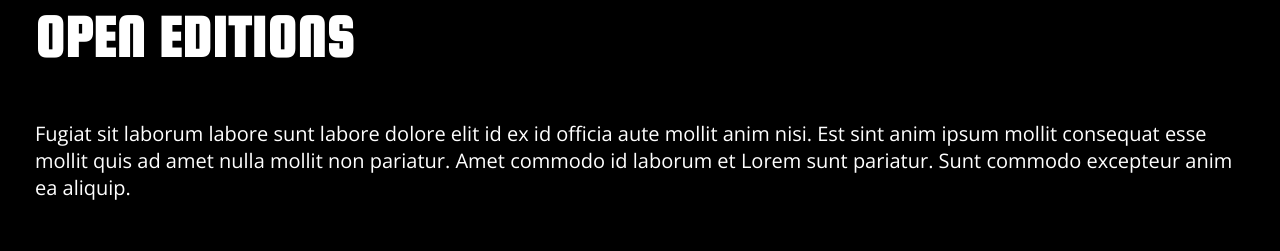
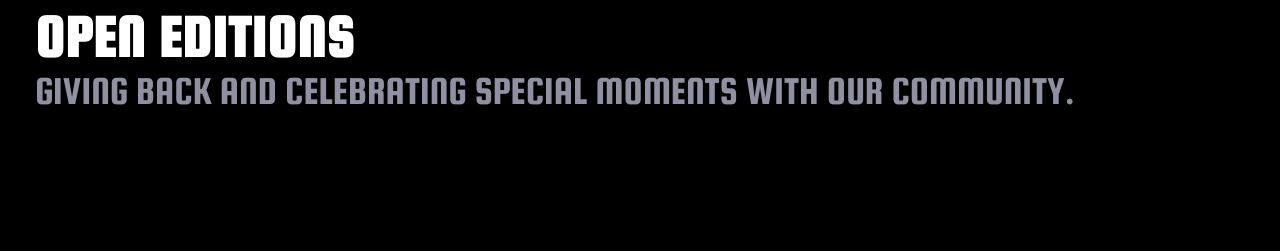
Before and after one commit to ickas/themeans.creator, a Next.js app: page /openeditionmeans in a window 1280 px wide. Shown: the part 226-477 px from the top of the page. Built offline with nearby package versions, Linux system fonts and the light colour scheme.

Commit message:
chore: update copy

```diff
--- a/app/openeditionmeans/page.tsx
+++ b/app/openeditionmeans/page.tsx
@@ -11,12 +11,9 @@ export default function OpenEditions() {
     <main className={styles.wrapper}>
       <div className={styles.hero}>
         <h1>Open Editions</h1>
-        <p>
-          Fugiat sit laborum labore sunt labore dolore elit id ex id officia
-          aute mollit anim nisi. Est sint anim ipsum mollit consequat esse
-          mollit quis ad amet nulla mollit non pariatur. Amet commodo id laborum
-          et Lorem sunt pariatur. Sunt commodo excepteur anim ea aliquip.
-        </p>
+        <span>
+          Giving back and celebrating special moments with our community.
+        </span>
       </div>
       <Gallery items={openEditions} />
     </main>
--- a/app/openeditionmeans/styles.module.css
+++ b/app/openeditionmeans/styles.module.css
@@ -9,16 +9,9 @@
   padding-top: calc(var(--sectionMargin) + var(--navbarHeight));
 }
 
-.hero h1 {
-  margin-bottom: var(--sectionInsideMargin);
+.hero > span {
+  font-family: var(--font-squada-one);
+  font-size: 2.5rem; /* 40px */
+  color: var(--grey400);
+  text-transform: uppercase;
 }
-
-.hero a {
-  color: var(--blue500);
-  text-decoration: none;
-  transition-duration: var(--hoverTransitionDuration);
-}
-
-.hero a:hover {
-  color: var(--blue600);
-}
--- a/app/season2-5means/page.tsx
+++ b/app/season2-5means/page.tsx
@@ -11,7 +11,7 @@ export default function TheMeansSzn2() {
   return (
     <main className={styles.wrapper}>
       <div className={styles.hero}>
-        <h1>This is your Means heads up page for mints. </h1>
+        <h1>This is your Means heads up page for mints.</h1>
         <p>
           To keep up with new drops, use this page as a reference and guide to
           minting URLs. To stay even more on top of things, follow us on{" "}
--- a/app/ui/NavBar/navigation-menu/index.tsx
+++ b/app/ui/NavBar/navigation-menu/index.tsx
@@ -51,17 +51,20 @@ const NavigationMenuDemo = () => {
           </NavigationMenu.Trigger>
           <NavigationMenu.Content className="NavigationMenuContent">
             <ul className="List one">
-              <ListItem href="/openeditionmeans" title="Open Editions">
-                Ut exercitation sint pariatur eu duis ex culpa.
+              <ListItem
+                href="/openeditionmeans"
+                title="The Means Open Editions"
+              >
+                Giving back and celebrating special moments with our community
               </ListItem>
               <ListItem href="/whatdoyoumeanmeans" title="What Do You Mean?">
-                Ut exercitation sint pariatur eu duis ex culpa.
+                Where The Means go to have fun and try new concepts
               </ListItem>
-              <ListItem href="/season1means" title="Means SZN 1">
-                This is your means heads up page for mints.
+              <ListItem href="/season1means" title="The Means SZN1">
+                Debut Collection
               </ListItem>
-              <ListItem href="/season2-5means" title="Means SZN 2-5">
-                The memes and their means.
+              <ListItem href="/season2-5means" title="The Means SZNs 2-5">
+                Where the buidling and creating continues
               </ListItem>
             </ul>
           </NavigationMenu.Content>
--- a/app/whatdoyoumeanmeans/page.tsx
+++ b/app/whatdoyoumeanmeans/page.tsx
@@ -12,7 +12,7 @@ export default function WhatDoYouMean() {
     <main className={styles.wrapper}>
       <div className={styles.hero}>
         <h1>What Do You Mean?</h1>
-        <span>Ut exercitation sint pariatur eu duis ex culpa.</span>
+        <span>Where The Means go to have fun and try new concepts.</span>
         <ButtonLinkOS />
       </div>
       <Gallery items={wdym} />
```
